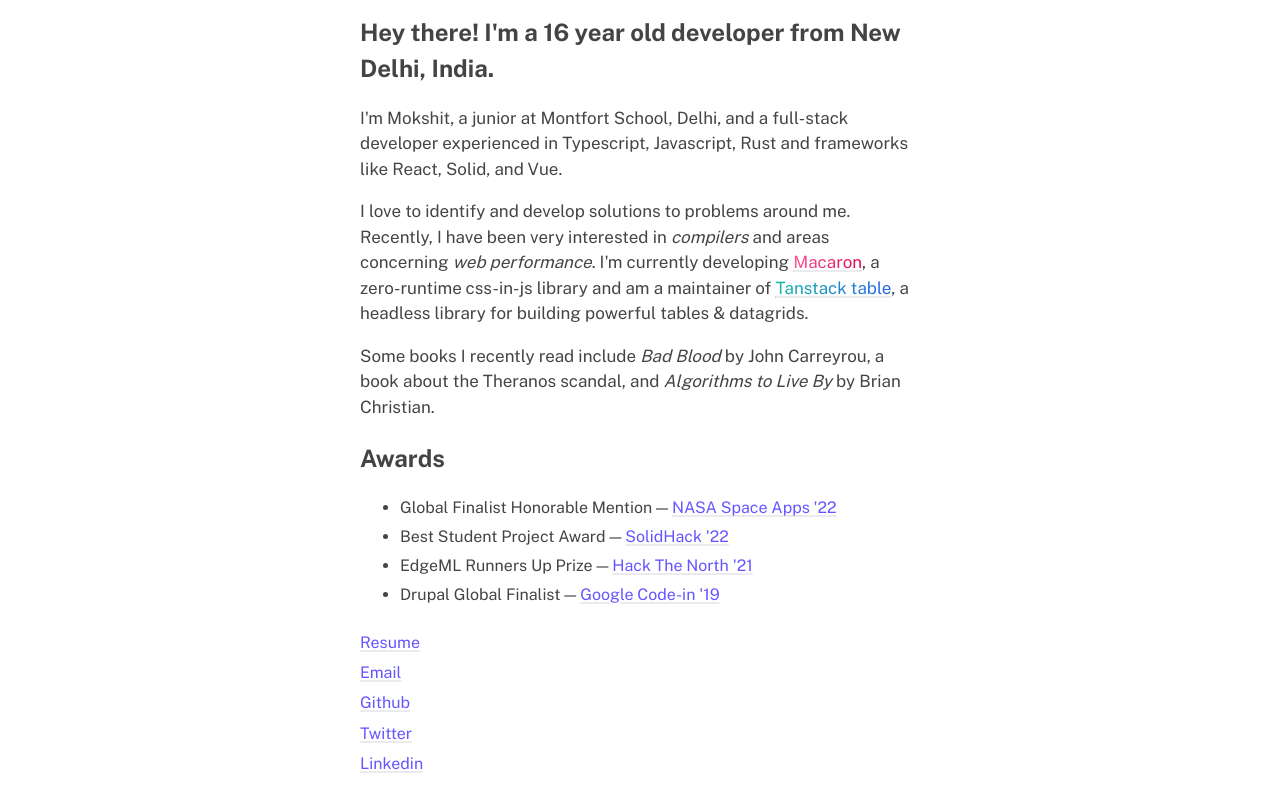
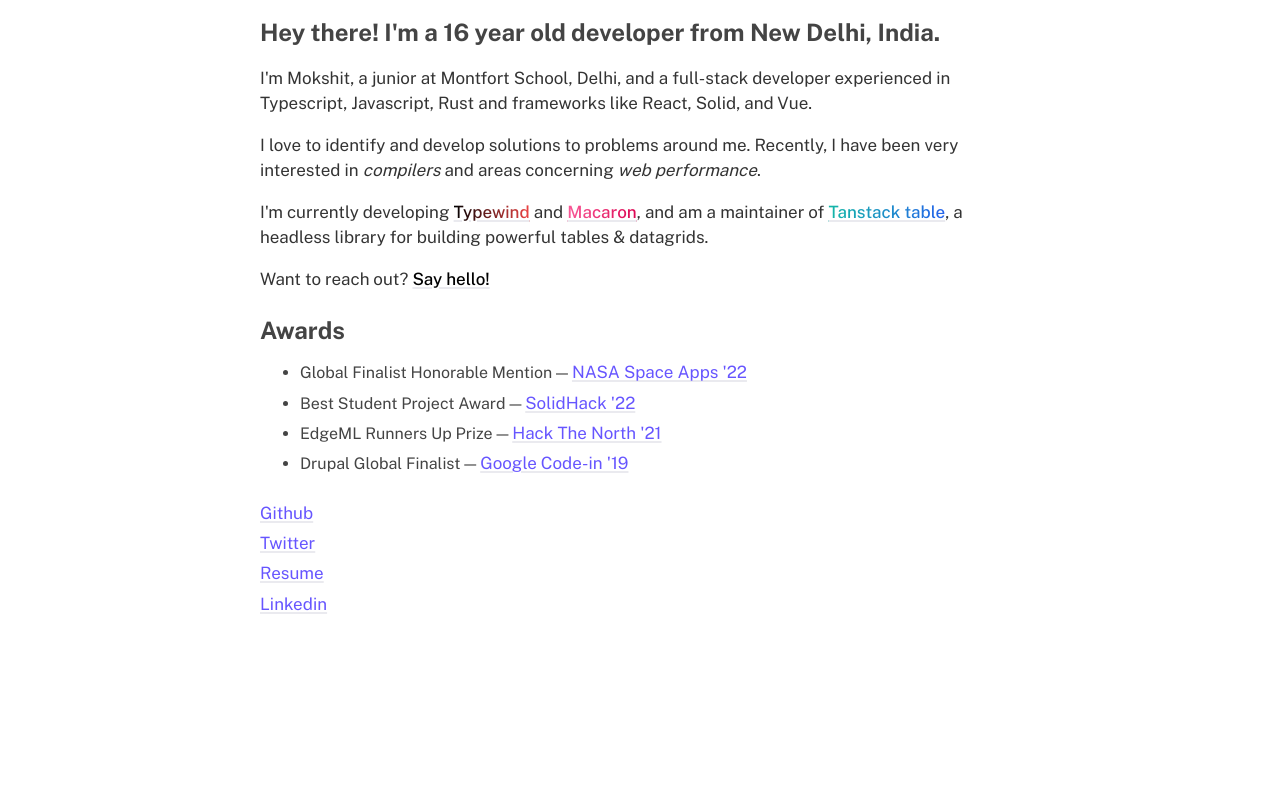
Before and after one commit to Mokshit06/web-portfolio, a plain HTML site: page index.html in a window 1280 px wide. Shown: the part 100-912 px from the top of the page. After the commit the page ends 800 px from the top, so only its background shows below. Drawn offline with nearby package versions, Linux system fonts and the light colour scheme.

Commit message:
add typewind and update styles

```diff
--- a/index.html
+++ b/index.html
@@ -11,7 +11,7 @@
     />
     <link rel="preconnect" href="https://fonts.gstatic.com" />
     <link
-      href="https://fonts.googleapis.com/css2?family=Public+Sans:wght@400;700&display=swap"
+      href="https://fonts.googleapis.com/css2?family=Public+Sans:wght@400;500;700&display=swap"
       rel="stylesheet"
     />
   </head>
@@ -33,6 +33,11 @@
 
     * {
       box-sizing: border-box;
+    }
+
+    p,
+    a {
+      font-size: 17px;
     }
 
     h1 {
@@ -64,19 +69,23 @@
       background-image: linear-gradient(to right, var(--stops));
       color: transparent;
       background-clip: text;
+      font-weight: 500;
       -webkit-background-clip: text;
     }
 
     p {
-      font-size: 17px;
+      margin: 0;
+      margin-top: 1rem;
+      color: #333;
     }
 
     h2 {
       font-size: 1.5rem;
+      margin-bottom: 0.5em;
     }
 
     .container {
-      max-width: 600px;
+      max-width: 800px;
       margin: 0 auto;
       padding: 20px;
     }
@@ -89,11 +98,11 @@
       display: flex;
       gap: 0.3rem;
       flex-direction: column;
+      margin: 0;
     }
 
     ul.links {
       list-style-type: none;
-      gap: 0.4rem;
       padding-left: 0;
     }
   </style>
@@ -113,13 +122,23 @@
       <p>
         I love to identify and develop solutions to problems around me.
         Recently, I have been very interested in <i>compilers</i> and areas
-        concerning <i>web performance</i>. I'm currently developing
+        concerning <i>web performance</i>.
+      </p>
+      <p>
+        I'm currently developing
         <a
           class="link"
-          href="//github.com/macaron-css/macaron"
+          href="//typewind.vercel.app"
+          style="--stops: #000, #ef4444"
+          >Typewind</a
+        >
+        and
+        <a
+          class="link"
+          href="//macaron.js.org"
           style="--stops: #f95997, #dc0752"
           >Macaron</a
-        >, a zero-runtime css-in-js library and am a maintainer of
+        >, and am a maintainer of
         <a
           class="link"
           href="//github.com/tanstack/table"
@@ -128,9 +147,12 @@
         >, a headless library for building powerful tables & datagrids.
       </p>
       <p>
-        Some books I recently read include <i>Bad Blood</i> by John Carreyrou, a
-        book about the Theranos scandal, and <i>Algorithms to Live By</i> by
-        Brian Christian.
+        Want to reach out?
+        <a
+          style="color: black; font-weight: 500"
+          href="mailto:mokshitjain2006@gmail.com"
+          >Say hello!</a
+        >
       </p>
       <div style="margin-bottom: 1.5rem">
         <h2>Awards</h2>
@@ -159,10 +181,9 @@
         </ul>
       </div>
       <ul class="links">
-        <li><a href="/Resume_Mokshit.pdf">Resume</a></li>
-        <li><a href="mailto:mokshitjain2006@gmail.com">Email</a></li>
         <li><a href="//github.com/mokshit06">Github</a></li>
         <li><a href="//twitter.com/mokshit06">Twitter</a></li>
+        <li><a href="/Resume_Mokshit.pdf">Resume</a></li>
         <li>
           <a href="//linkedin.com/in/mokshit-jain-34318018a">Linkedin</a>
         </li>
```
